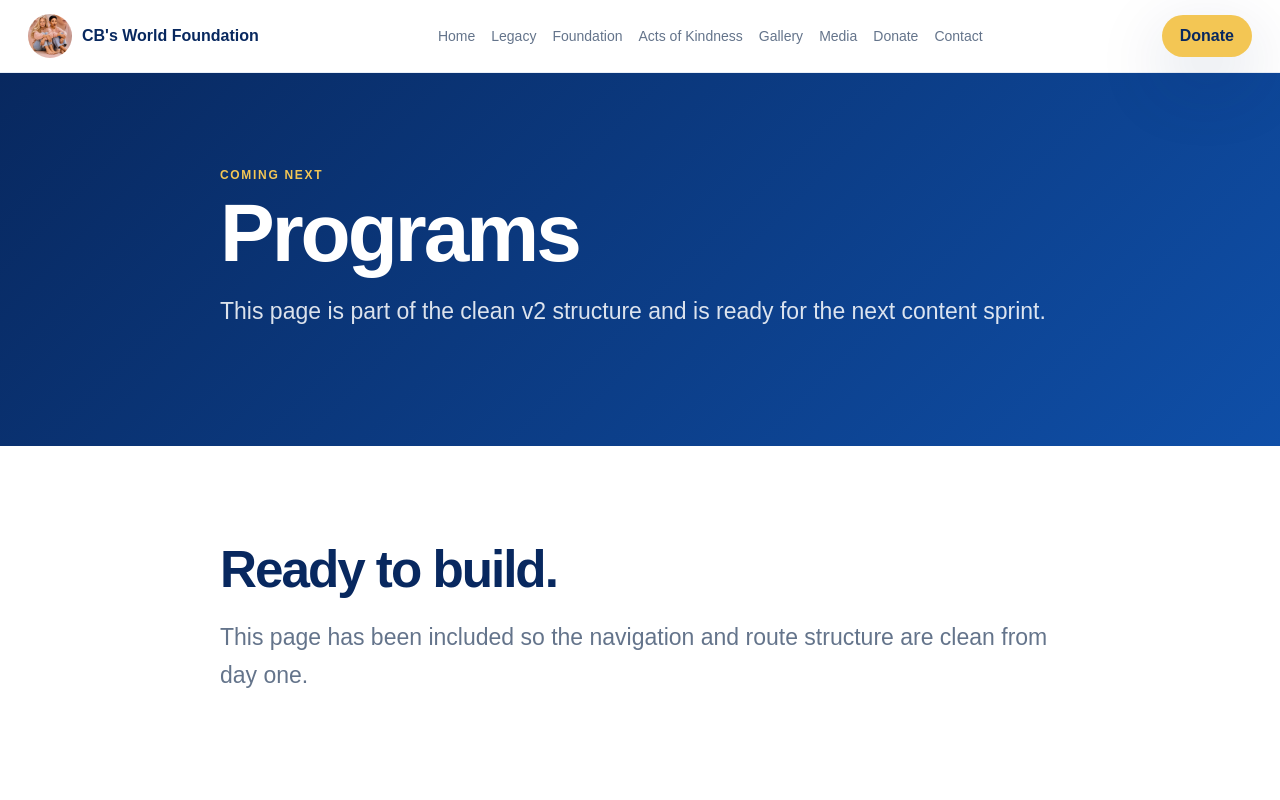
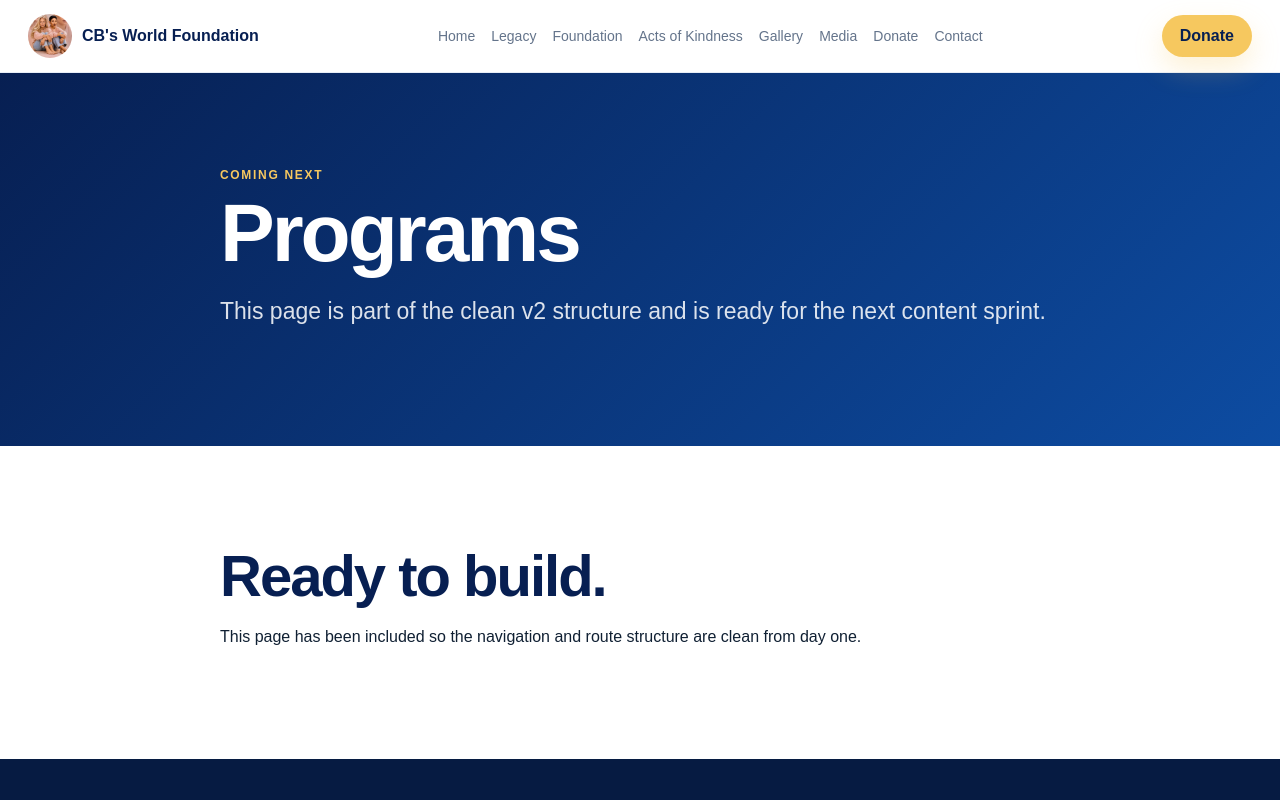
Before and after one commit to nephiliim/cb-world-foundation, a Next.js app: page /programs in a window 1280 px wide. Shown: the top 800 px of the page. Built offline with nearby package versions, Linux system fonts and the light colour scheme.

Commit message:
Premium homepage redesign

```diff
--- a/app/globals.css
+++ b/app/globals.css
@@ -1,10 +1,13 @@
 :root {
-  --blue: #08285f;
-  --blue-2: #0f4fa8;
-  --gold: #f3c654;
+  --blue: #071f52;
+  --blue-2: #0d4ca2;
+  --blue-3: #123a7c;
+  --gold: #f6c85f;
+  --gold-2: #ffe2a0;
   --ink: #102033;
   --muted: #64748b;
   --soft: #eef5ff;
+  --cream: #fff8e8;
   --white: #ffffff;
   --shadow: 0 24px 70px rgba(8, 40, 95, 0.18);
 }
@@ -13,49 +16,72 @@ html { scroll-behavior: smooth; }
 body { margin: 0; font-family: Arial, Helvetica, sans-serif; color: var(--ink); background: var(--white); }
 a { color: inherit; text-decoration: none; }
 img, video { max-width: 100%; display: block; }
-.container { width: min(1120px, calc(100% - 32px)); margin: 0 auto; }
+.container { width: min(1160px, calc(100% - 32px)); margin: 0 auto; }
 .narrow { width: min(840px, calc(100% - 32px)); }
-.site-header { position: sticky; top: 0; z-index: 10; display: flex; align-items: center; justify-content: space-between; gap: 18px; padding: 14px 28px; background: rgba(255,255,255,.92); backdrop-filter: blur(16px); border-bottom: 1px solid #e8eef7; }
+.site-header { position: sticky; top: 0; z-index: 20; display: flex; align-items: center; justify-content: space-between; gap: 18px; padding: 14px 28px; background: rgba(255,255,255,.92); backdrop-filter: blur(16px); border-bottom: 1px solid #e8eef7; }
 .brand { display: flex; align-items: center; gap: 10px; font-weight: 900; color: var(--blue); }
 .brand img { width: 44px; height: 44px; border-radius: 50%; object-fit: cover; }
 .desktop-nav { display: flex; gap: 16px; font-size: 14px; color: var(--muted); }
 .desktop-nav a:hover { color: var(--blue); }
-.nav-donate, .button { border-radius: 999px; padding: 12px 18px; font-weight: 800; background: var(--gold); color: var(--blue); box-shadow: var(--shadow); }
-.button.secondary { background: #fff; color: var(--blue); border: 1px solid #dbe7f8; box-shadow: none; }
-.button-row { display: flex; gap: 12px; flex-wrap: wrap; margin-top: 26px; }
-.home-hero { position: relative; overflow: hidden; min-height: 680px; display: grid; align-items: center; background: linear-gradient(135deg, var(--blue), var(--blue-2)); color: #fff; padding: 88px 0; }
-.hero-bg { position: absolute; inset: 0; background: radial-gradient(circle at 15% 10%, rgba(243,198,84,.4), transparent 28%), radial-gradient(circle at 90% 10%, rgba(255,255,255,.22), transparent 20%); }
-.hero-grid { position: relative; display: grid; grid-template-columns: 1.1fr .9fr; gap: 48px; align-items: center; }
-.hero-copy h1, .page-hero h1 { font-size: clamp(44px, 7vw, 82px); line-height: .92; margin: 12px 0 20px; letter-spacing: -3px; }
-.hero-copy p, .page-hero p, .large-copy { font-size: clamp(18px, 2vw, 23px); line-height: 1.65; color: rgba(255,255,255,.88); }
-.large-copy { color: var(--muted); }
+.nav-donate, .button { border-radius: 999px; padding: 12px 18px; font-weight: 900; background: var(--gold); color: var(--blue); box-shadow: 0 12px 28px rgba(246, 200, 95, .26); display: inline-flex; align-items: center; justify-content: center; }
+.button.secondary { background: rgba(255,255,255,.96); color: var(--blue); border: 1px solid #dbe7f8; box-shadow: none; }
+.button-row { display: flex; gap: 12px; flex-wrap: wrap; margin-top: 28px; }
 .eyebrow { display: inline-flex; text-transform: uppercase; font-size: 12px; font-weight: 900; letter-spacing: .14em; color: var(--gold); }
-.hero-card { padding: 14px; background: rgba(255,255,255,.14); border: 1px solid rgba(255,255,255,.25); border-radius: 34px; box-shadow: var(--shadow); }
-.hero-card img { border-radius: 24px; height: 520px; width: 100%; object-fit: cover; object-position: center; }
-.section { padding: 88px 0; }
-.split { display: grid; grid-template-columns: .85fr 1.15fr; gap: 48px; align-items: start; }
-h2 { font-size: clamp(32px, 4vw, 52px); line-height: 1; margin: 10px 0 16px; color: var(--blue); letter-spacing: -2px; }
-.section-heading { margin-bottom: 28px; }
-.blue-section { background: var(--blue); color: #fff; }
+.hero-eyebrow { color: var(--gold-2); }
+.premium-hero { min-height: calc(100vh - 74px); position: relative; display: grid; align-items: center; overflow: hidden; color: #fff; background: var(--blue); }
+.premium-hero__image { position: absolute; inset: 0; background-image: url('/images/hero/claudyo-main.jpg'); background-size: cover; background-position: center 18%; transform: scale(1.03); }
+.premium-hero__overlay { position: absolute; inset: 0; background: linear-gradient(90deg, rgba(3,18,48,.95) 0%, rgba(7,31,82,.82) 42%, rgba(7,31,82,.28) 100%), radial-gradient(circle at 20% 20%, rgba(246,200,95,.32), transparent 25%); }
+.premium-hero__content { position: relative; padding: 120px 0; max-width: 760px; margin-left: calc((100vw - min(1160px, calc(100% - 32px))) / 2); }
+.premium-hero h1 { font-size: clamp(54px, 8vw, 104px); line-height: .88; letter-spacing: -5px; margin: 14px 0 24px; max-width: 820px; }
+.premium-hero p { font-size: clamp(18px, 2.2vw, 25px); line-height: 1.62; color: rgba(255,255,255,.9); max-width: 720px; margin: 0; }
+.section { padding: 92px 0; }
+h2 { font-size: clamp(34px, 4.6vw, 58px); line-height: .98; margin: 10px 0 18px; color: var(--blue); letter-spacing: -2px; }
+h3 { color: var(--blue); }
+p { line-height: 1.72; }
+.section-heading { margin-bottom: 30px; }
+.centred { text-align: center; max-width: 780px; margin-left: auto; margin-right: auto; }
+.mission-strip { background: linear-gradient(180deg, #fff, var(--soft)); }
+.mission-grid { display: grid; grid-template-columns: 1.3fr repeat(3, 1fr); gap: 18px; align-items: stretch; }
+.mission-intro { padding-right: 24px; }
+.mission-intro p, .legacy-copy p, .showcase-copy p, .card p, .donate-banner p { color: var(--muted); }
+.mission-card, .card { border: 1px solid #dbe7f8; border-radius: 30px; padding: 28px; background: #fff; box-shadow: 0 14px 40px rgba(8,40,95,.08); transition: transform .2s ease, box-shadow .2s ease; }
+.mission-card:hover, .card:hover { transform: translateY(-5px); box-shadow: 0 24px 60px rgba(8,40,95,.14); }
+.mission-card span { font-size: 36px; }
+.mission-card h3 { font-size: 23px; margin: 18px 0 10px; }
+.legacy-feature { display: grid; grid-template-columns: 1.05fr .95fr; gap: 58px; align-items: center; }
+.legacy-photo-stack { position: relative; min-height: 620px; }
+.legacy-photo { width: 100%; object-fit: cover; box-shadow: var(--shadow); }
+.legacy-photo.large { height: 600px; border-radius: 38px; object-position: center; }
+.legacy-photo.small { position: absolute; right: -12px; bottom: -24px; width: 46%; height: 260px; border-radius: 28px; border: 10px solid #fff; }
+.legacy-copy p { font-size: 18px; }
+.impact-band { background: linear-gradient(135deg, var(--blue), var(--blue-2)); color: #fff; }
+.impact-band h2 { color: #fff; }
 .stats-grid { display: grid; grid-template-columns: repeat(4, 1fr); gap: 16px; }
-.stat { padding: 28px; border-radius: 24px; background: rgba(255,255,255,.08); border: 1px solid rgba(255,255,255,.14); }
-.stat strong { display: block; font-size: 42px; color: var(--gold); }
-.stat span { color: rgba(255,255,255,.84); }
+.stat { padding: 32px; border-radius: 28px; background: rgba(255,255,255,.09); border: 1px solid rgba(255,255,255,.15); text-align: center; }
+.stat strong { display: block; font-size: clamp(34px, 5vw, 56px); color: var(--gold); line-height: 1; }
+.stat span { color: rgba(255,255,255,.84); display: block; margin-top: 10px; }
+.gallery-showcase { display: grid; grid-template-columns: .85fr 1.15fr; gap: 48px; align-items: center; }
+.masonry-preview { display: grid; grid-template-columns: repeat(6, 1fr); grid-auto-rows: 120px; gap: 14px; }
+.masonry-preview img { width: 100%; height: 100%; object-fit: cover; border-radius: 24px; box-shadow: 0 14px 40px rgba(8,40,95,.12); }
+.tile-1 { grid-column: span 3; grid-row: span 3; }
+.tile-2 { grid-column: span 3; grid-row: span 2; }
+.tile-3, .tile-4, .tile-5, .tile-6 { grid-column: span 1.5; grid-row: span 1; }
+.soft-section { background: var(--soft); }
 .card-grid { display: grid; grid-template-columns: repeat(4, 1fr); gap: 18px; }
 .card-grid.two { grid-template-columns: repeat(2, 1fr); }
-.card { border: 1px solid #dbe7f8; border-radius: 28px; padding: 28px; background: #fff; box-shadow: 0 14px 40px rgba(8,40,95,.08); transition: transform .2s ease; }
-.card:hover { transform: translateY(-4px); }
-.card h3 { color: var(--blue); margin: 12px 0 8px; font-size: 23px; }
-.card p { color: var(--muted); line-height: 1.7; }
-.card-icon { font-size: 34px; }
-.soft-section { background: var(--soft); }
-.gallery-preview { display: grid; grid-template-columns: .8fr 1.2fr; gap: 42px; align-items: center; }
-.mini-gallery, .gallery-grid { display: grid; grid-template-columns: repeat(2, 1fr); gap: 14px; }
-.mini-gallery img, .gallery-grid img { height: 240px; width: 100%; object-fit: cover; border-radius: 24px; box-shadow: 0 14px 40px rgba(8,40,95,.12); }
+.story-card h3 { margin-top: 14px; font-size: 26px; }
+.donate-banner { padding: 86px 0; background: linear-gradient(135deg, var(--cream), #fff); }
+.donate-banner__inner { display: grid; grid-template-columns: 1fr auto; gap: 32px; align-items: center; padding: 42px; border-radius: 36px; background: var(--blue); color: #fff; box-shadow: var(--shadow); }
+.donate-banner h2 { color: #fff; margin-bottom: 10px; }
+.donate-banner p { color: rgba(255,255,255,.82); max-width: 680px; }
+.donate-button { white-space: nowrap; }
 .page-hero { padding: 92px 0; background: linear-gradient(135deg, var(--blue), var(--blue-2)); color: #fff; }
-.page-hero p { color: rgba(255,255,255,.86); }
+.page-hero h1 { font-size: clamp(44px, 7vw, 82px); line-height: .92; margin: 12px 0 20px; letter-spacing: -3px; }
+.page-hero p { color: rgba(255,255,255,.86); font-size: clamp(18px, 2vw, 23px); line-height: 1.65; }
 .content-grid { display: grid; grid-template-columns: 1fr 1fr; gap: 32px; align-items: center; }
 .rounded-media { border-radius: 32px; box-shadow: var(--shadow); object-fit: cover; width: 100%; max-height: 560px; }
+.gallery-grid { display: grid; grid-template-columns: repeat(3, 1fr); gap: 14px; }
+.gallery-grid img { height: 260px; width: 100%; object-fit: cover; border-radius: 24px; box-shadow: 0 14px 40px rgba(8,40,95,.12); }
 .video-grid { display: grid; grid-template-columns: repeat(2, 1fr); gap: 18px; }
 .video-card video { border-radius: 24px; background: #000; width: 100%; }
 .form { display: grid; gap: 14px; max-width: 720px; }
@@ -63,13 +89,19 @@ input, select, textarea { width: 100%; border: 1px solid #dbe7f8; border-radius:
 textarea { min-height: 150px; }
 .site-footer { display: grid; grid-template-columns: 1fr 1fr; gap: 32px; padding: 52px 28px; background: #061b42; color: #fff; }
 .site-footer p { color: rgba(255,255,255,.7); max-width: 560px; }
-.footer-links { display: flex; flex-wrap: wrap; gap: 12px; justify-content: flex-end; align-content: start; }
+.footer-links { display: flex; flex-wrap: wrap; gap: 12px; justify-content: flex-end; align-content: flex-start; }
 .footer-links a { color: rgba(255,255,255,.78); }
-@media (max-width: 900px) {
+@media (max-width: 980px) {
   .desktop-nav { display: none; }
-  .hero-grid, .split, .gallery-preview, .content-grid, .site-footer { grid-template-columns: 1fr; }
-  .stats-grid, .card-grid, .card-grid.two, .video-grid { grid-template-columns: 1fr; }
-  .home-hero { padding-top: 54px; }
-  .hero-card img { height: 390px; }
+  .premium-hero__content { margin-left: auto; padding: 96px 0; }
+  .premium-hero__overlay { background: linear-gradient(180deg, rgba(3,18,48,.88), rgba(7,31,82,.74)); }
+  .premium-hero h1 { letter-spacing: -3px; }
+  .mission-grid, .legacy-feature, .gallery-showcase, .content-grid, .site-footer, .donate-banner__inner { grid-template-columns: 1fr; }
+  .stats-grid, .card-grid, .card-grid.two, .video-grid, .gallery-grid { grid-template-columns: 1fr; }
+  .legacy-photo-stack { min-height: auto; }
+  .legacy-photo.large { height: 430px; }
+  .legacy-photo.small { position: relative; right: auto; bottom: auto; margin-top: 16px; width: 100%; height: 260px; }
+  .masonry-preview { grid-template-columns: repeat(2, 1fr); grid-auto-rows: 160px; }
+  .tile-1, .tile-2, .tile-3, .tile-4, .tile-5, .tile-6 { grid-column: span 1; grid-row: span 1; }
   .footer-links { justify-content: flex-start; }
 }
```
Also changed, not shown: app/page.tsx (+81 -47 lines), data/site.ts (+7 -10 lines), 1 other file (tests, documents, lock files or other folders).
